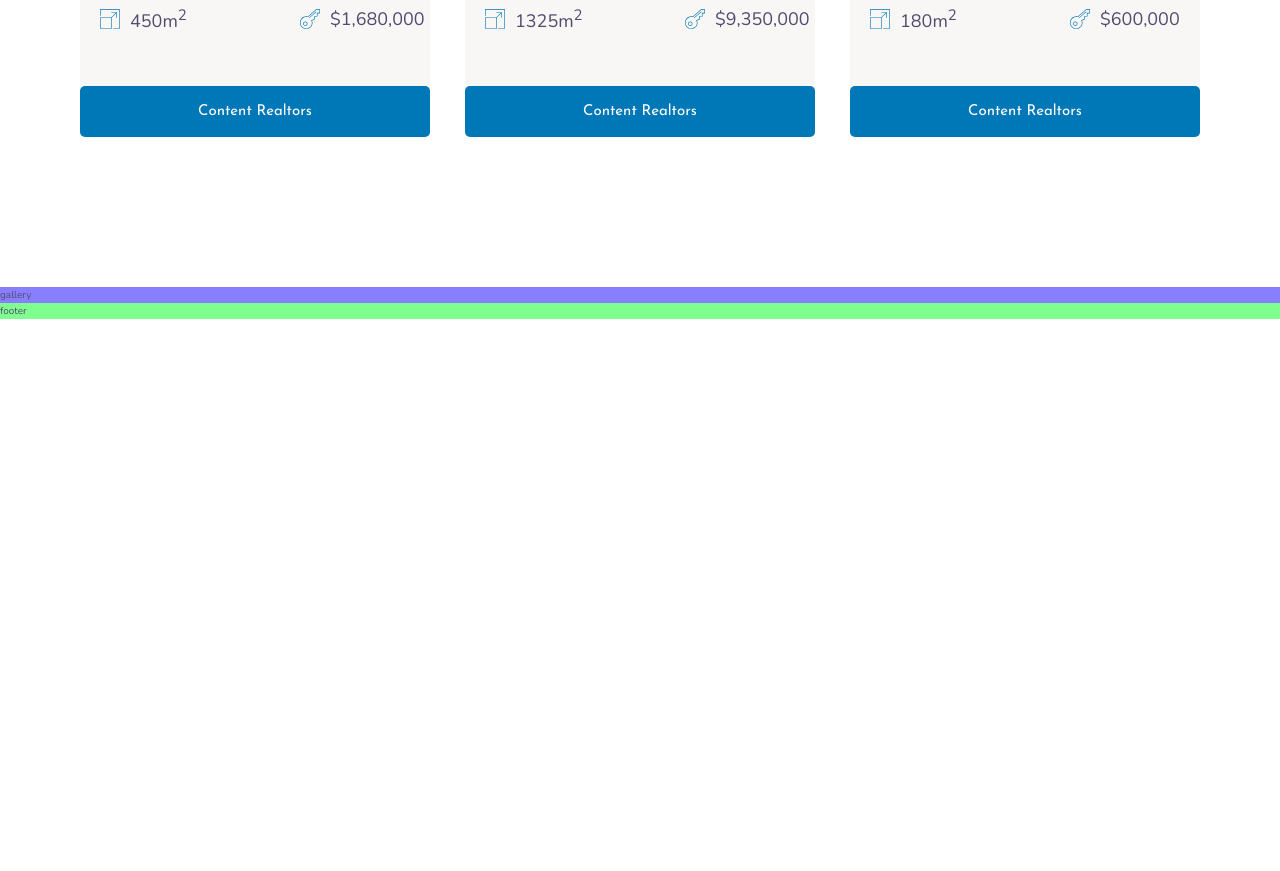
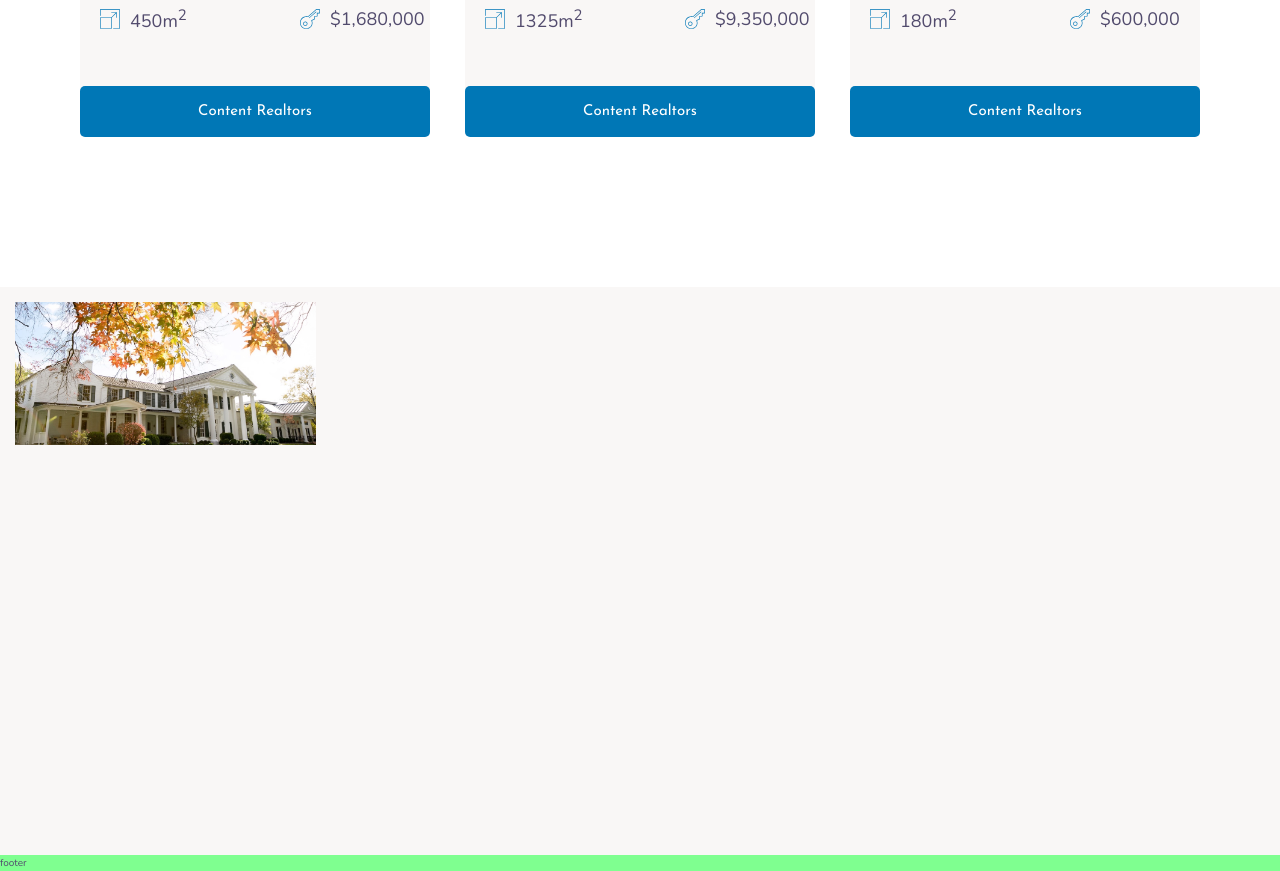
Before and after one commit to Ahmed-Roshdy-1/AR-Home, a website: page index.html in a window 1280 px wide. Shown: the part 2908-3779 px from the top of the page. Before the commit the page ends 3227 px from the top, so only its background shows below. Drawn offline with nearby package versions, Linux system fonts and the light colour scheme.

Commit message:
gallery section

```diff
--- a/index.html
+++ b/index.html
@@ -304,7 +304,11 @@
       </div>
     </section>
 
-    <section class="gallery">gallery</section>
+    <section class="gallery">
+      <figure class="gallery__item gallery__item--1">
+        <img src="img/gal-1.jpeg" alt="Gallery Image 1" class="gallery__img" />
+      </figure>
+    </section>
     <footer class="footer">footer</footer>
   </body>
 </html>
--- a/sass/_gallery.scss
+++ b/sass/_gallery.scss
@@ -1,4 +1,24 @@
 .gallery {
-  background-color: rgb(136, 127, 255);
+  background-color: $color-background;
   grid-column: full-start/full-end;
+
+  display: grid;
+  grid-template-columns: repeat(8, 1fr);
+  grid-template-rows: repeat(7, 5vw);
+  gap: 1.5rem;
+  padding: 1.5rem;
+
+  &__item {
+    &--1 {
+      grid-row: 1 / span 2;
+      grid-column: 1 / span 2;
+    }
+  }
+
+  &__img {
+    width: 100%;
+    height: 100%;
+    object-fit: cover;
+    display: block;
+  }
 }
```
Also changed, not shown: css/style.css.
